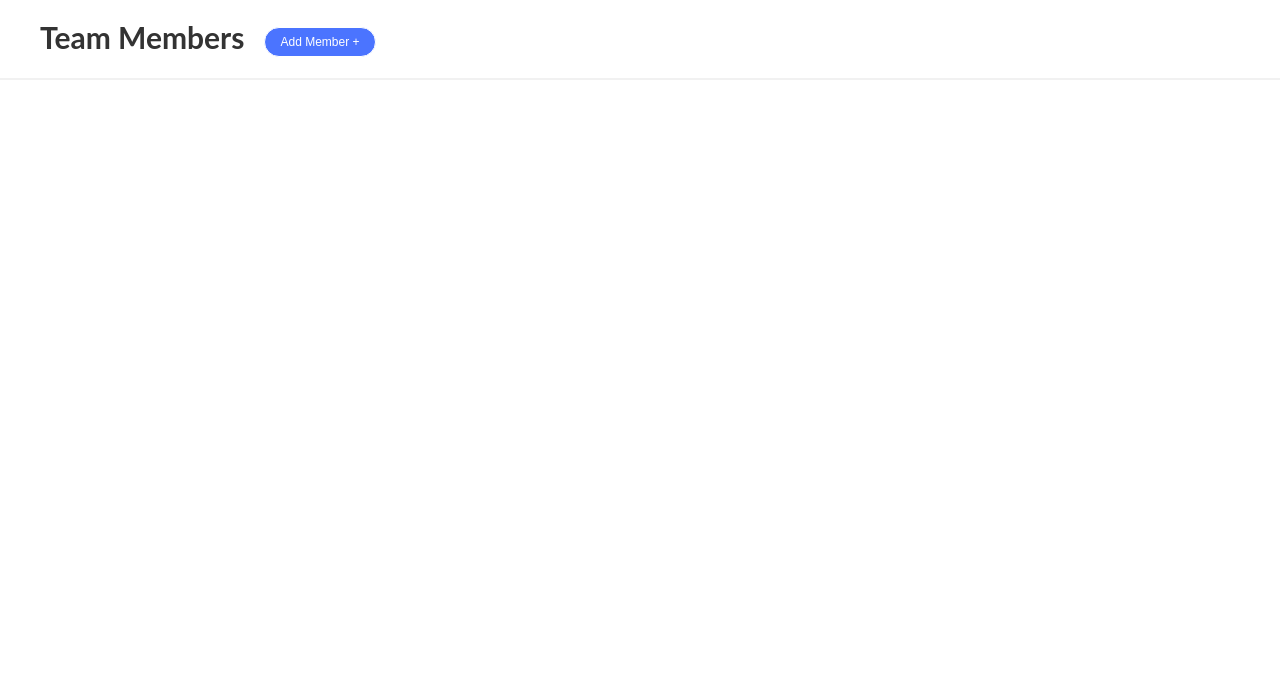
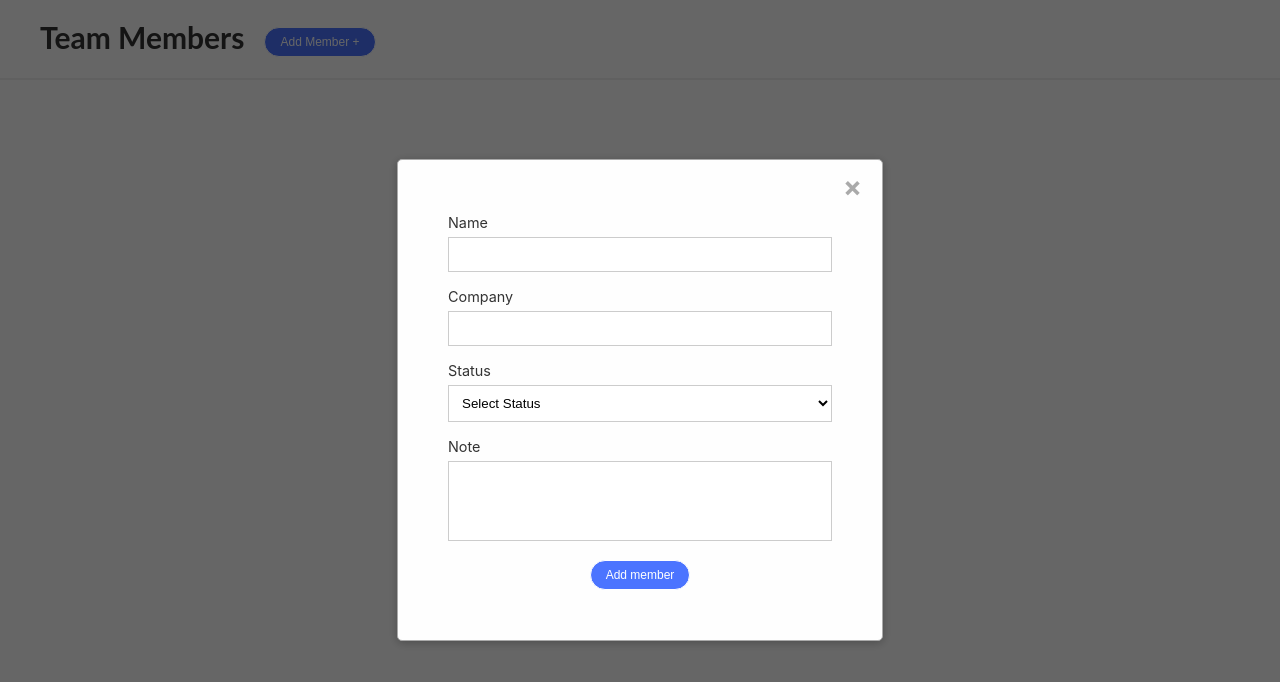
Before and after one commit to The-Atul-Sharma/team-management-dashborad, a React (Create React App) app: page / in a window 1280 px wide. Both pictures are taken after a click on the button "Add Member +". Shown: the top 682 px of the page. Built offline with nearby package versions, Linux system fonts and the light colour scheme.

Commit message:
added add member form modal and layout

```diff
--- a/src/assets/css/base.css
+++ b/src/assets/css/base.css
@@ -8,3 +8,14 @@ body {
 	-moz-osx-font-smoothing: grayscale;
 	font-size: 12px;
 }
+
+.btn {
+	padding: 5px 15px;
+	border-radius: 24px;
+	background-color: #4b74ff;
+	border: 1px solid #fff;
+	line-height: 1.5;
+	font-size: 1em;
+	color: #ffffff;
+	cursor: pointer;
+}
--- /dev/null
+++ b/src/components/AddMemberForm/AddMemberForm.css
@@ -0,0 +1,25 @@
+label {
+	color: #333333;
+	font-size: 1.2em;
+}
+
+input[type=text],
+select,
+textarea {
+	width: 100%;
+	margin-top: 6px;
+	margin-bottom: 16px;
+	padding: 9px;
+	box-sizing: border-box;
+	border: 1px solid #ccc;
+	background-color: #ffffff;
+}
+
+textarea {
+	height: 80px;
+	resize: none;
+}
+
+.addmember_submit {
+	text-align: center;
+}
--- /dev/null
+++ b/src/components/AddMemberForm/AddMemberForm.js
@@ -0,0 +1,45 @@
+import React, { Component } from 'react';
+import './AddMemberForm.css';
+
+export default class AddMemberForm extends Component {
+  render() {
+    return (
+			<form onSubmit={this.props.onSubmit}>
+				<div>
+					<label htmlFor="name">Name</label>
+					<input
+						type="text"
+						name="name"
+						value={this.props.name}
+						onChange={this.props.onChange}
+					/>
+				</div>
+				<div>
+					<label htmlFor="company">Company</label>
+					<input
+						type="text"
+						name="company"
+						value={this.props.company}
+						onChange={this.props.onChange}
+					/>
+				</div>
+				<div>
+					<label htmlFor="status">Status</label>
+					<select value={this.props.status} name="status" onChange={this.props.onChange}>
+						<option value="default">Select Status</option>
+						<option value="closed">Closed</option>
+						<option value="active">Active</option>
+						<option value="idle">Idle</option>
+					</select>
+				</div>
+				<div>
+					<label htmlFor="note">Note</label>
+					<textarea name="note" onChange={this.props.onChange} value={this.props.note}></textarea>
+				</div>
+				<div className="addmember_submit">
+					<button type="submit" className="btn">Add member</button>
+				</div>
+			</form>
+    );
+  }
+}
--- a/src/components/Header/Header.css
+++ b/src/components/Header/Header.css
@@ -18,12 +18,4 @@
 
 .header__button {
 	margin-top: 27px;
-	padding: 5px 15px;
-	border-radius: 24px;
-	background-color: #4b74ff;
-	border:1px solid #fff;
-	line-height: 1.5;
-	font-size: 1em;
-	color: #ffffff;
-	cursor: pointer;
 }
--- a/src/components/Header/Header.js
+++ b/src/components/Header/Header.js
@@ -8,8 +8,8 @@ export default class Header extends Component {
 				<div className="header__title">
 					<span>Team Members</span>
 				</div>
-				<div>
-					<button className="header__button">Add Member +</button>
+				<div className="header__button">
+					<button className="btn" onClick={() => this.props.addMember()}>Add Member +</button>
 				</div>
 			</div>
     );
--- /dev/null
+++ b/src/components/Modal/Modal.css
@@ -0,0 +1,43 @@
+.modal {
+	position: fixed;
+	top: 0;
+	left: 0;
+	width: 100%;
+	height: 100%;
+	background: rgba(0, 0, 0, 0.6);
+}
+
+.modal__content {
+	display: flex;
+	flex-direction: column;
+	position: fixed;
+	top: 50%;
+	left: 50%;
+	width: 30%;
+	height: auto;
+	margin: auto;
+	padding: 0px 50px 50px 50px;
+	background-color: #fefefe;
+	border: 1px solid #888;
+	border-color: #aaa;
+	box-shadow: 0 2px 10px rgba(0, 0, 0, 0.25);
+	border-radius: 5px;
+	transform: translate(-50%, -50%);
+}
+
+.modal__close {
+	margin: 10px -30px 10px 10px;
+	float: right;
+	font-size: 28px;
+	font-weight: bold;
+	color: #aaaaaa;
+	cursor: pointer;
+}
+
+.modal--display-block {
+	display: block;
+}
+
+.modal--display-none {
+	display: none;
+}
--- /dev/null
+++ b/src/components/Modal/Modal.js
@@ -0,0 +1,18 @@
+import React, { Component } from 'react';
+import AddMemberForm from '../AddMemberForm/AddMemberForm';
+import './Modal.css';
+
+export default class Modal extends Component {
+  render() {
+    return (
+      <div className={this.props.isModalOpen ? "modal modal--display-block" : "modal modal--display-none"}>
+        <section className="modal__content">
+          <div>
+            <span title="Close" className="modal__close" onClick={this.props.closeModal}>&times;</span>
+          </div>
+          <AddMemberForm />
+        </section>
+      </div>
+    );
+  }
+}
--- a/src/containers/App/App.js
+++ b/src/containers/App/App.js
@@ -1,11 +1,26 @@
 import React, { Component } from 'react';
 import Header from '../../components/Header/Header';
+import Modal from '../../components/Modal/Modal';
 
 class App extends Component {
+  constructor(props) {
+    super(props);
+    this.state = {
+      isModalOpen: false,
+    };
+  }
+
+  modalToggle = () => {
+    this.setState({
+        isModalOpen: !this.state.isModalOpen
+    });
+  }
+
   render() {
     return (
       <div>
-        <Header />
+        <Header addMember={this.modalToggle} />
+        <Modal isModalOpen={this.state.isModalOpen} closeModal={this.modalToggle} />
       </div>
     );
   }
```
Lines whose indentation alone changed are shown as unchanged.
